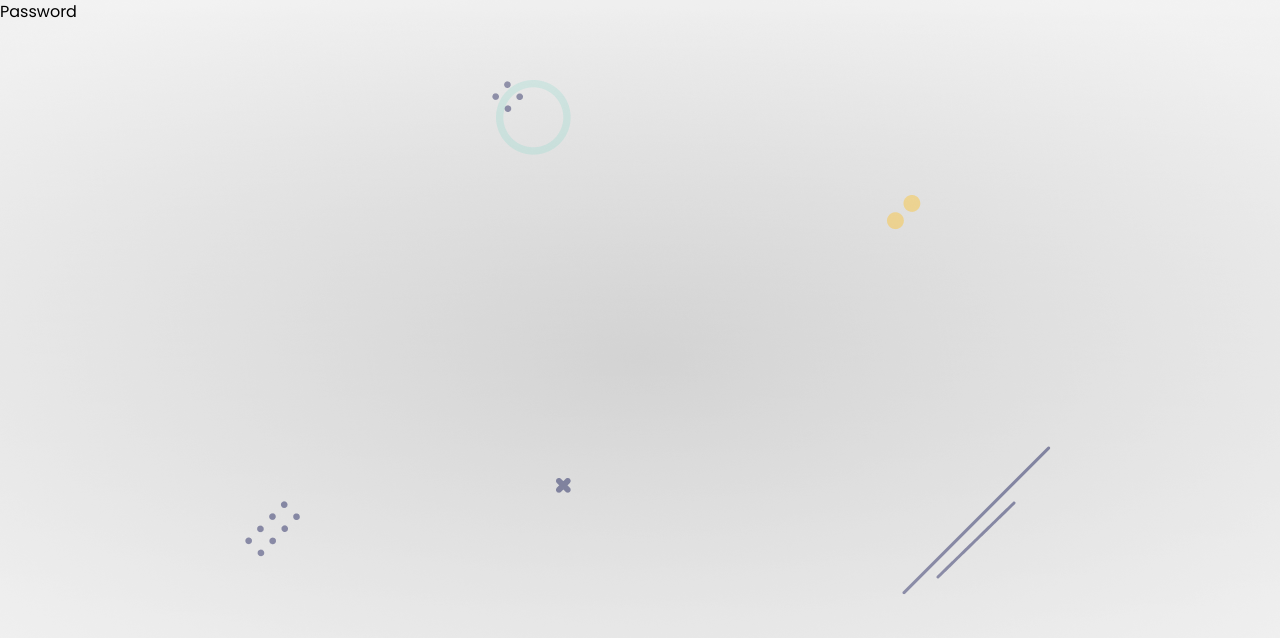
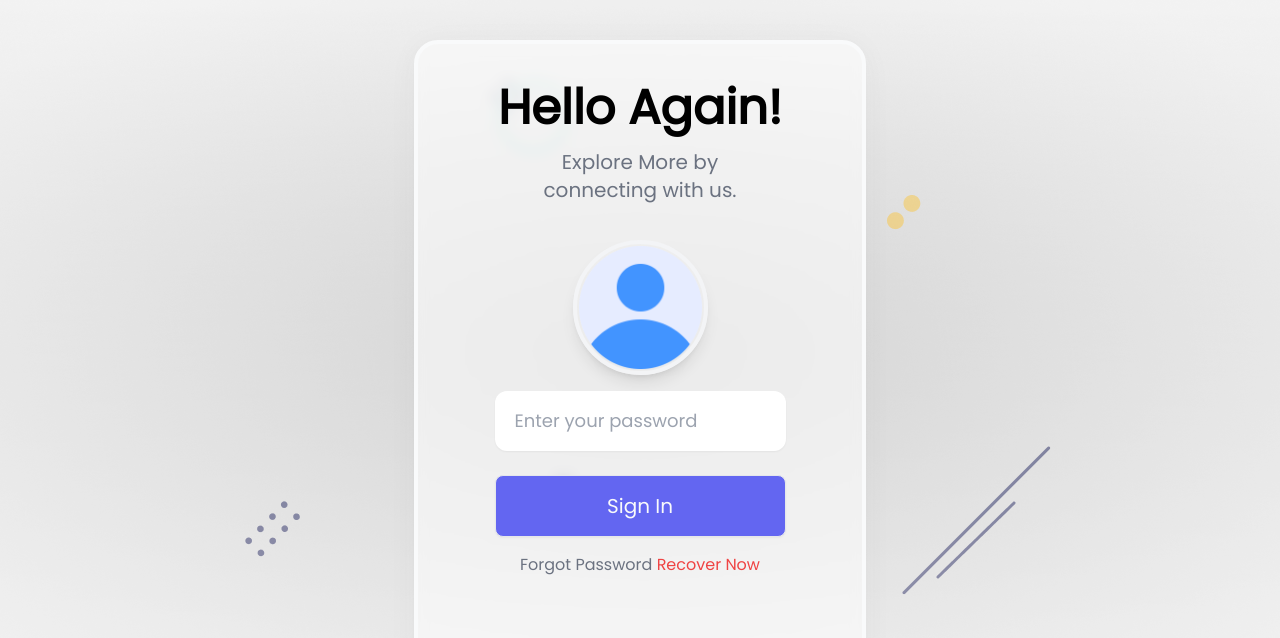
Before and after one commit to Ismail-Lh/login-app, a React (Vite) app in the folder frontend/: page /password in a window 1280 px wide. Shown: the top 638 px of the page. Built offline with nearby package versions, Linux system fonts and the light colour scheme.

Commit message:
Create the Password UI

```diff
--- a/frontend/src/components/Password.jsx
+++ b/frontend/src/components/Password.jsx
@@ -1,7 +1,67 @@
-import React from 'react';
+import { Link } from 'react-router-dom';
+import { useFormik } from 'formik';
+import { Toaster } from 'react-hot-toast';
+
+import styles from '../styles/Username.module.css';
+import avatar from '../assets/profile.png';
+import { validateField } from '../helpers/validate';
 
 const Password = () => {
-	return <div>Password</div>;
+	const formik = useFormik({
+		initialValues: {
+			password: '',
+		},
+		validate: validateField,
+		validateOnBlur: false,
+		validateOnChange: false,
+		onSubmit: async values => {
+			console.log(values);
+		},
+	});
+
+	return (
+		<div className='container mx-auto'>
+			<Toaster position='top-center' reverseOrder={false} />
+
+			<div className='flex justify-center items-center h-screen'>
+				<div className={styles.glass}>
+					<div className='title flex flex-col items-center'>
+						<h4 className='text-5xl font-bold'>Hello Again!</h4>
+						<span className='py-4 text-xl w-2/3 text-center text-gray-500'>
+							Explore More by connecting with us.
+						</span>
+					</div>
+
+					<form className='py-1' onSubmit={formik.handleSubmit}>
+						<div className='profile flex justify-center py-4'>
+							<img src={avatar} className={styles.profile_img} alt='avatar' />
+						</div>
+
+						<div className='textbox flex flex-col items-center gap-6'>
+							<input
+								{...formik.getFieldProps('password')}
+								className={styles.textbox}
+								type='password'
+								placeholder='Enter your password'
+							/>
+							<button type='submit' className={styles.btn}>
+								Sign In
+							</button>
+						</div>
+
+						<div className='text-center py-4'>
+							<span className='text-gray-500'>
+								Forgot Password{' '}
+								<Link className='text-red-500' to='/recovery'>
+									Recover Now
+								</Link>
+							</span>
+						</div>
+					</form>
+				</div>
+			</div>
+		</div>
+	);
 };
 
 export default Password;
--- a/frontend/src/components/Username.jsx
+++ b/frontend/src/components/Username.jsx
@@ -4,14 +4,14 @@ import { Toaster } from 'react-hot-toast';
 
 import styles from '../styles/Username.module.css';
 import avatar from '../assets/profile.png';
-import { validateUsername } from '../helpers/validate';
+import { validateField } from '../helpers/validate';
 
 const Username = () => {
 	const formik = useFormik({
 		initialValues: {
 			username: '',
 		},
-		validate: validateUsername,
+		validate: validateField,
 		validateOnBlur: false,
 		validateOnChange: false,
 		onSubmit: async values => {
--- a/frontend/src/helpers/validate.js
+++ b/frontend/src/helpers/validate.js
@@ -1,17 +1,45 @@
 import toast from 'react-hot-toast';
 
-export const validateUsername = async values => {
-	const errors = verifyUsername({}, values);
+export const validateField = async values => {
+	const fieldName = Object.keys(values);
+
+	const errors = verifyField({}, values, fieldName[0]);
 
 	return errors;
 };
 
-const verifyUsername = (error = {}, values) => {
-	if (!values.username)
-		return (error.username = toast.error('Username required...!'));
+const verifyField = (errors = {}, values, field) => {
+	const pswRegExp = /[`!@#$%^&*()_+\-=\[\]{};':"\\|,.<>\/?~]/;
 
-	if (values.username.includes(' '))
-		return (error.username = toast.error('Invalid username...!'));
+	if (!values[field])
+		return (errors[field] = toast.error(`${field} required...!`));
 
-	return error;
+	if (values[field].includes(' '))
+		return (errors[field] = toast.error(`Invalid ${field}!`));
+
+	if (field === 'password' && values[field].length < 4)
+		return (errors[field] = toast.error(
+			`Password must be more than 4 characters long!`
+		));
+
+	if (field === 'password' && !pswRegExp.test(values[field])) {
+		errors.password = toast.error(
+			'Password must have special character (!@#$%^&)!'
+		);
+	}
+
+	return errors;
 };
+
+/** validate reset password */
+export async function resetPasswordValidation(values) {
+	const fieldName = Object.keys(values);
+
+	const errors = verifyField({}, values, fieldName[0]);
+
+	if (values.password !== values.confirm_pwd) {
+		errors.exist = toast.error('Password not match...!');
+	}
+
+	return errors;
+}
```
